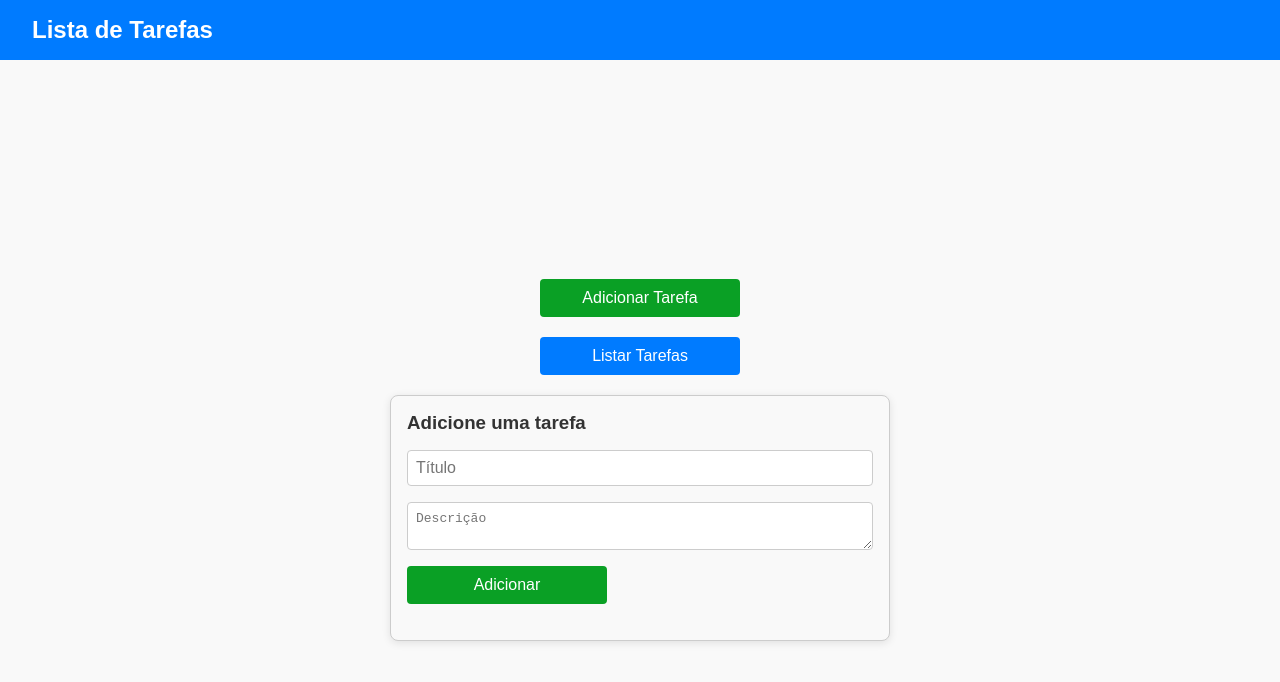
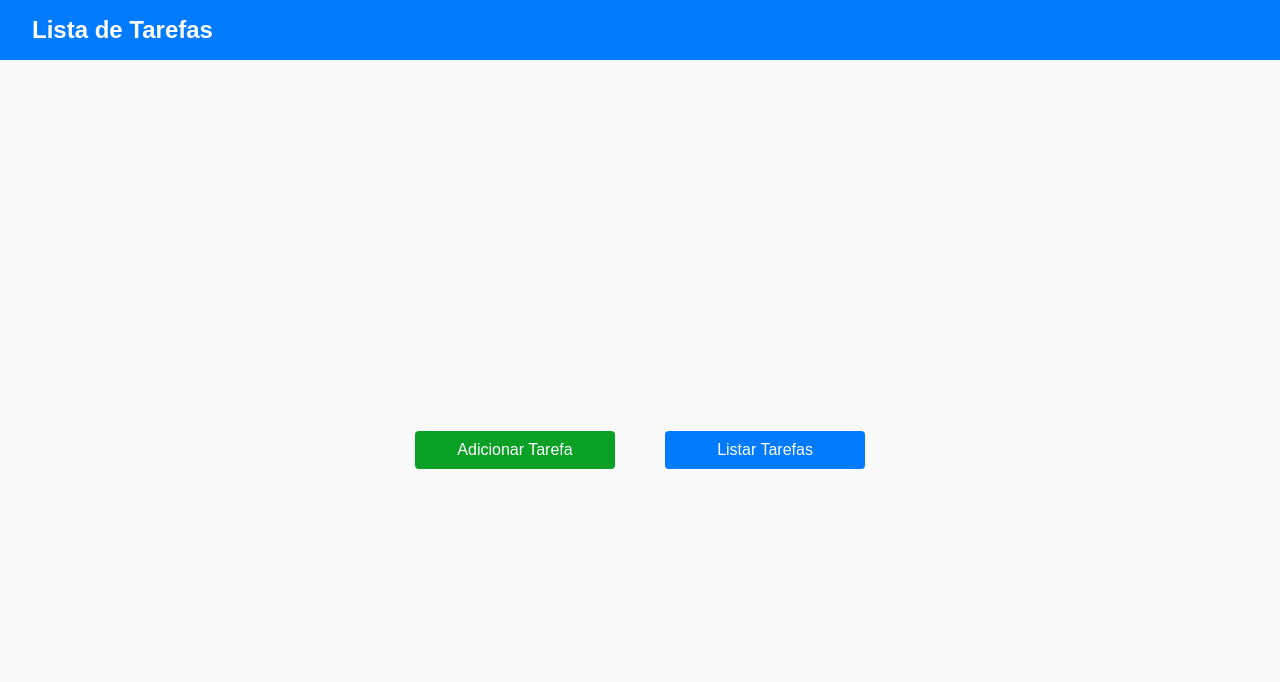
Before and after one commit to OliveiraDaniel/task-list, a React (Vite) app: page / in a window 1280 px wide. Shown: the top 682 px of the page. Built offline with nearby package versions, Linux system fonts and the light colour scheme.

Commit message:
feat: adiciona redux para gerenciar estado do form

```diff
--- a/package.json
+++ b/package.json
@@ -15,10 +15,12 @@
     "@emotion/styled": "^11.13.0",
     "@mui/icons-material": "^6.1.3",
     "@mui/material": "^6.1.3",
+    "@reduxjs/toolkit": "^2.2.8",
     "@types/styled-components": "^5.1.34",
     "axios": "^1.7.7",
     "react": "^18.3.1",
     "react-dom": "^18.3.1",
+    "react-redux": "^9.1.2",
     "styled-components": "^6.1.13"
   },
   "devDependencies": {
--- a/src/App.tsx
+++ b/src/App.tsx
@@ -1,3 +1,5 @@
+import { useSelector } from 'react-redux'
+import { RootState } from './app/store'
 import TaskList from './components/TaskList'
 import TaskForm from './components/TaskForm'
 import { MainContainer } from './styles/Container'
@@ -5,13 +7,14 @@ import GlobalStyle from './styles/GlobalStyle'
 import Header from './components/Header'
 
 function App() {
+  const open = useSelector((state: RootState) => state.openForm.open)
   return (
     <>
       <GlobalStyle />
       <Header />
       <MainContainer>
         <TaskList />
-        <TaskForm />
+        {open && <TaskForm />}
       </MainContainer>
     </>
   )
--- /dev/null
+++ b/src/app/store.ts
@@ -0,0 +1,11 @@
+import { configureStore } from '@reduxjs/toolkit'
+import openFormReducer from '../features/openFormSlice'
+
+export const store = configureStore({
+  reducer: {
+    openForm: openFormReducer,
+  },
+})
+
+export type RootState = ReturnType<typeof store.getState>
+export type AppDispatch = typeof store.dispatch
--- /dev/null
+++ b/src/components/TaskFilter.tsx
@@ -0,0 +1,20 @@
+import { Select, Option, ContainerFilter } from '../styles/TaskForm'
+
+interface TaskFilterProps {
+  filter: string;
+  onChange: (event: React.ChangeEvent<HTMLSelectElement>) => void;
+}
+
+export const TaskFilter = ({filter, onChange}: TaskFilterProps) => {
+  return (
+    <ContainerFilter>
+      <span>Filtros:</span>
+        <Select value={filter} onChange={onChange}>
+          <Option value="">Todas</Option>
+          <Option value="Pendente">Pendente</Option>
+          <Option value="Concluída">Concluída</Option>
+          <Option value="Em Progresso">Em Progresso</Option>
+        </Select>
+    </ContainerFilter>
+  )
+}
--- a/src/components/TaskList.tsx
+++ b/src/components/TaskList.tsx
@@ -3,12 +3,16 @@ import TaskItem from './TaskItem'
 import { TaskListContainer } from '../styles/TaskList'
 import { getTasks } from './../services/taskServices'
 import { Task } from '../types/TaskItem'
-import { Button, Select, Option } from '../styles/TaskForm'
+import { Button, ContainerButtons } from '../styles/TaskForm'
+import { useDispatch } from 'react-redux'
+import { toggleForm } from '../features/openFormSlice'
+import { TaskFilter } from './TaskFilter'
 
 const TaskList = () => {
   const [tasks, setTasks] = useState<Task[]>([])
-  const [open, setOpen] = useState<boolean>(false)
+  const [list, setList] = useState<boolean>(false)
   const [filter, setFilter] = useState<string>('')
+  const dispatch = useDispatch()
 
   const fetchTasks = async () => {
     try {
@@ -19,9 +23,15 @@ const TaskList = () => {
     }
   }
 
-  const handleButtonClick = () => {
+  const handleShowList = () => {
     fetchTasks()
-    setOpen(!open)
+    dispatch(toggleForm())
+    setList(!list)
+  }
+
+  const handleShowForm = () => {
+    dispatch(toggleForm())
+    setList(false)
   }
 
   const handleFilterChange = (e: React.ChangeEvent<HTMLSelectElement>) => {
@@ -35,20 +45,17 @@ const TaskList = () => {
 
   return (
     <>
-      <Button color='#0aa025' onClick={handleButtonClick}>
-        Adicionar Tarefa
-      </Button>
-      <Button color='#007bff' onClick={handleButtonClick}>
-        {open ? 'Recolher ' : 'Listar '} Tarefas
-      </Button>
-      {open && (
+      <ContainerButtons>
+        <Button color='#0aa025' onClick={() => handleShowForm()}>
+          Adicionar Tarefa
+        </Button>
+        <Button color='#007bff' style={{marginLeft: '50px'}} onClick={handleShowList}>
+          {list ? 'Recolher ' : 'Listar '} Tarefas
+        </Button>
+      </ContainerButtons>
+      {list && (
         <>
-          <Select value={filter} onChange={handleFilterChange}>
-            <Option value="">Todas</Option>
-            <Option value="Pendente">Pendente</Option>
-            <Option value="Concluída">Concluída</Option>
-            <Option value="Em Progresso">Em Progresso</Option>
-          </Select>
+          <TaskFilter filter={filter} onChange={handleFilterChange} />
           <TaskListContainer>
             {filteredTasks.length ? (
                 filteredTasks.map((task) => (
--- /dev/null
+++ b/src/features/openFormSlice.ts
@@ -0,0 +1,29 @@
+import { createSlice } from '@reduxjs/toolkit'
+
+interface OpenFormState {
+  open: boolean
+}
+
+const initialState: OpenFormState = {
+  open: false,
+};
+
+const openFormSlice = createSlice({
+  name: 'openForm',
+  initialState,
+  reducers: {
+    toggleForm: (state) => {
+      state.open = !state.open;
+    },
+    openForm: (state) => {
+      state.open = true;
+    },
+    closeForm: (state) => {
+      state.open = false;
+    },
+  },
+})
+
+export const { toggleForm, openForm, closeForm } = openFormSlice.actions
+
+export default openFormSlice.reducer
--- a/src/styles/TaskForm.ts
+++ b/src/styles/TaskForm.ts
@@ -15,6 +15,7 @@ export const FormContainer = styled.form`
   background-color: #f9f9f9;
   width: 500px;
   justify-content: center;
+  align-items: center;
 
   @media (max-width: 480px) {
     padding: 12px;
@@ -26,10 +27,11 @@ export const Input = styled.input`
   border: 1px solid #ccc;
   border-radius: 4px;
   font-size: 1em;
+  width: 100%;
 
   &:focus {
-    border-color: #007bff; /* Cor ao focar no input */
-    outline: none; /* Remove o contorno padrão */
+    border-color: #007bff;
+    outline: none;
   }
 `
 
@@ -39,6 +41,7 @@ export const Textarea = styled.textarea`
   border-radius: 4px;
   font-size: 1em;
   resize: vertical;
+  width: 100%;
 
   &:focus {
     border-color: #007bff;
@@ -68,6 +71,19 @@ export const Button = styled.button<ButtonProps>`
   }
 `
 
+export const ContainerButtons = styled.div`
+  display: flex;
+  flex-direction: row;
+  justify-content: space-between;
+`
+
+export const ContainerFilter = styled.div`
+  display: flex;
+  flex-direction: row;
+  justify-content: space-between;
+  align-items: center;
+`
+
 export const Select = styled.select`
   margin: 1rem 0;
   padding: 0.5rem;
```
Also changed, not shown: src/index.tsx (+4 -3 lines), 1 other file (tests, documents, lock files or other folders).
